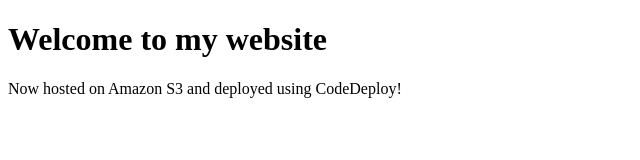
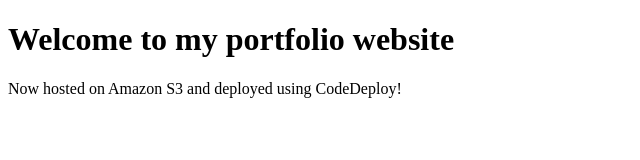
Before and after one commit to haneefpervez1/aws-portfolio, a plain HTML site: page index.html in a window 1280 px wide. Shown: the whole page, without its empty margins (0-640 px from the left). Drawn offline with Linux system fonts and the light colour scheme.

Commit message:
Changed header

```diff
--- a/index.html
+++ b/index.html
@@ -5,7 +5,7 @@
       <title>My Cloud Portfolio</title>
   </head>
   <body>
-    <h1>Welcome to my website</h1>
+    <h1>Welcome to my portfolio website</h1>
     <p>Now hosted on Amazon S3 and deployed using CodeDeploy!</p>
   </body>
 </html>
```
